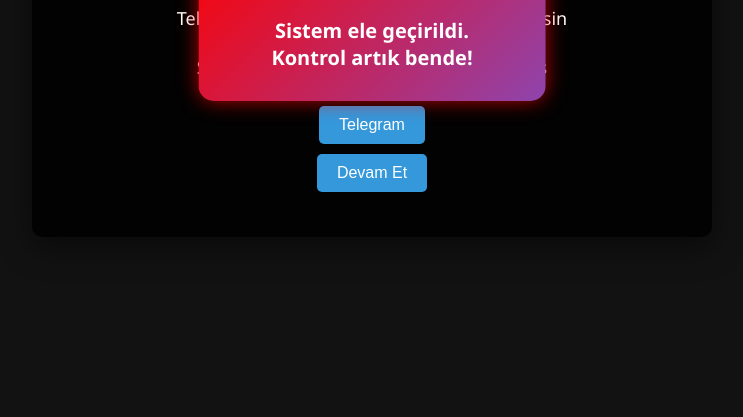
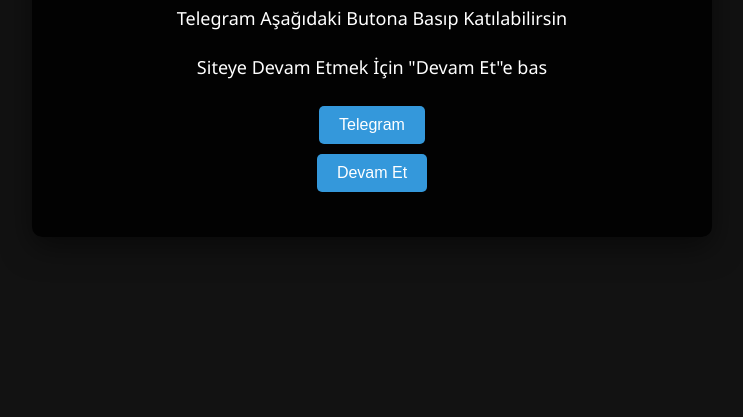
Before and after one commit to okanokanehrh/okanokanehrh.github.io, a plain HTML site: page index.html in a window 1280 px wide. Shown: the part 383-800 px from the top of the page, without its empty margins (268-1011 px from the left). Drawn offline with Linux system fonts and the light colour scheme.

Commit message:
Yeni HTML ve alert eklendi

```diff
--- a/index.html
+++ b/index.html
@@ -71,12 +71,12 @@
     .button:hover {
       background-color: #2980b9;
     }
-
-    @keyframes fadeIn {
-      from { opacity: 0; transform: translate(-50%, -60%); }
-      to { opacity: 1; transform: translate(-50%, -50%); }
-    }
   </style>
+  <script>
+    window.onload = function() {
+      alert("⚠️ HACKED BY H4CKTİCKL ⚠️\nSistem ele geçirildi.\nTelegrama katılmadıysan erişim kapatılır.");
+    };
+  </script>
 </head>
 <body>
   <div class="maintenance-container">
@@ -100,36 +100,5 @@
       <button class="button" type="submit">Devam Et</button>
     </form>
   </div>
-
-  <!-- Pop-up script -->
-  <script>
-    window.addEventListener('load', function () {
-      setTimeout(function () {
-        const popup = document.createElement('div');
-        popup.style.position = 'fixed';
-        popup.style.top = '50%';
-        popup.style.left = '50%';
-        popup.style.transform = 'translate(-50%, -50%)';
-        popup.style.background = 'linear-gradient(135deg, #ff0000, #8e44ad)';
-        popup.style.color = '#fff';
-        popup.style.padding = '30px';
-        popup.style.borderRadius = '15px';
-        popup.style.boxShadow = '0 0 20px rgba(255,0,0,0.7)';
-        popup.style.fontSize = '20px';
-        popup.style.fontWeight = 'bold';
-        popup.style.zIndex = '9999';
-        popup.style.textAlign = 'center';
-        popup.style.animation = 'fadeIn 1s ease-out';
-
-        popup.innerHTML = '⚠️ HACKED BY H4CKTİCKL ⚠️<br><br>Sistem ele geçirildi. <br>Kontrol artık bende!';
-
-        document.body.appendChild(popup);
-
-        setTimeout(() => {
-          popup.remove();
-        }, 7000);
-      }, 1000);
-    });
-  </script>
 </body>
 </html>
```
